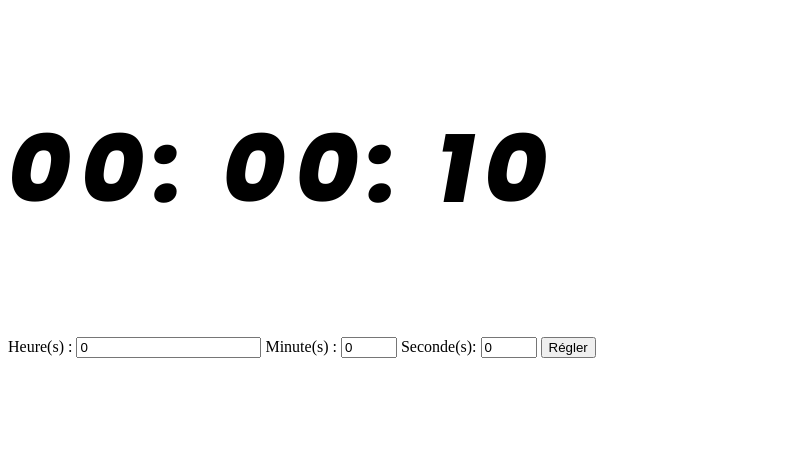
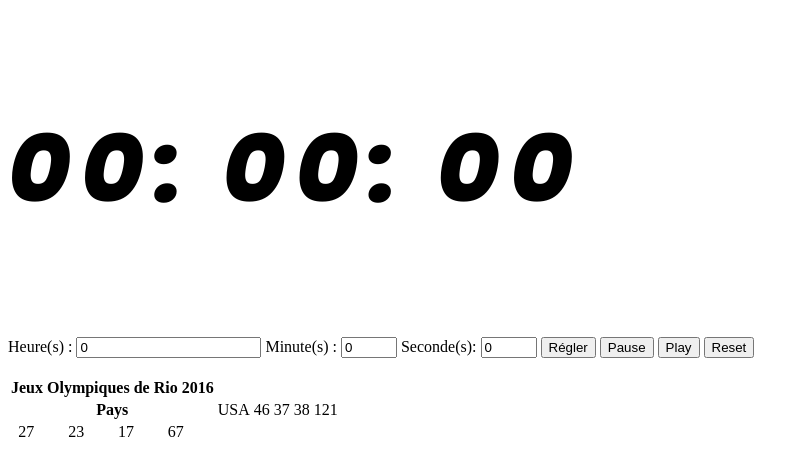
Before and after one commit to viktori57/viktori57.github.io, a PHP site: page /clock.php in a window 1280 px wide. Shown: the top 476 px of the page, without its empty margins (0-809 px from the left). Run offline with PHP 8.4, Linux system fonts and the light colour scheme.

Commit message:
Commit all

```diff
--- a/clock.php
+++ b/clock.php
@@ -16,48 +16,108 @@
             <input type="number" name="minute" id="minute" value=0 min=0 max=25 lenght=2>
 
             <label for="seconde">Seconde(s):</label>
-            <input type="number" name="seconde" id="seconde" value=0 min=15 max=24 lenght=2>
+            <input type="number" name="seconde" id="seconde" value=0 min=0 max=24 lenght=2>
 
             <input type="submit" value="Régler">
 
+            <button type="button" id="pause" onclick="PauseTimer()">Pause</button>
+            <button type="button" id="play">Play</button>
+            <button type="button" id="reset" onclick="ResetTimer()">Reset</button>
+
           </form>
+
+
+
       <?php
         $miliseconde =0;
         echo '<script>
         var heure = ' . (!empty($_POST["heure"]) ? $_POST["heure"] : '0') .'
         var minute = ' . (!empty($_POST["minute"]) ? $_POST["minute"] : '0') .'
-        var seconde = ' . (!empty($_POST["seconde"]) ? $_POST["seconde"] : '15') .'
-        var sec = 0
-
-        setInterval(function() {
+        var seconde = ' . (!empty($_POST["seconde"]) ? $_POST["seconde"] : '0') .'
+        function affichage() {
           document.getElementById("minuteur").innerHTML=
           `${(heure < 10 ? "0" : "") + heure}:
           ${(minute < 10 ? "0" : "") + minute}:
-          ${(seconde < 10 ? "0" : "") + seconde}`
-          if (seconde <= 0) return
-          seconde--
+          ${(seconde < 10 ? "0" : "") + seconde}`}
+        function timer() {
+          affichage()
+
+          if (seconde <= 0 && minute <= 0 && heure <= 0) return
+
           if (seconde == 0) {
             if (minute > 0) {
-              seconde = 59
+              seconde = 60
               minute--
             } else {
               if (heure > 0) {
                 heure--
                 minute = 59
-                seconde = 59
+                seconde = 60
               }
             }
 
           }
+          seconde--
 
 
-        }, 1000);
+        }
+        var interval = setInterval(timer, 1000);
+
+        function PauseTimer() {
+          clearInterval(interval)
+          interval = null
+          document.getElementById("minuteur").style.color = "red"
+        }
+        document.getElementById("play").addEventListener("click", function() {
+          if (interval == null) {
+          interval = setInterval(timer, 1000)
+          document.getElementById("minuteur").style.color = "black"
+          }
 
 
-      </script> '
+
+        })
+        function ResetTimer() {
+          clearInterval(interval)
+          heure = 0
+          minute = 0
+          seconde = 0
+          affichage()
+          document.getElementById("minuteur").textContent = "00:00:00"
+
+        }
+
+      </script> ';
 
 
       ?>
+      <head>
+    <meta charset="utf-8">
+    <link rel="stylesheet" href="styles.css">
+    <title>classement JO 2016</title>
+
+
+      <table>
+      <thead>
+        <th colspan="6">Jeux Olympiques de Rio 2016</th>
+      </thead>
+    <tr>
+        <th colspan="6">Pays</th>
+        <br>
+        <td>USA</td>
+        <td>46</td>
+        <td>37</td>
+        <td>38</td>
+        <td>121</td>
+    </tr>
+    <tr>
+        <th><Grande-Bretagne></th>
+        <td>27</td>
+        <td>23</td>
+        <td>17</td>
+        <td>67</td>
+    </tr>
+
 
 
 
--- a/styles.css
+++ b/styles.css
@@ -224,3 +224,17 @@ qui ne sont pas disponible nativement (Sans rien rajouter en lus) */
         font-family: poppins;
         letter-spacing: 10px;
     }
+
+
+
+    .tableau {
+        tr, td, th, table {
+            border: 1px solid black;
+            border-radius: 15px;
+            border-spacing: 0px;
+    }
+
+
+
+
+    }
```
